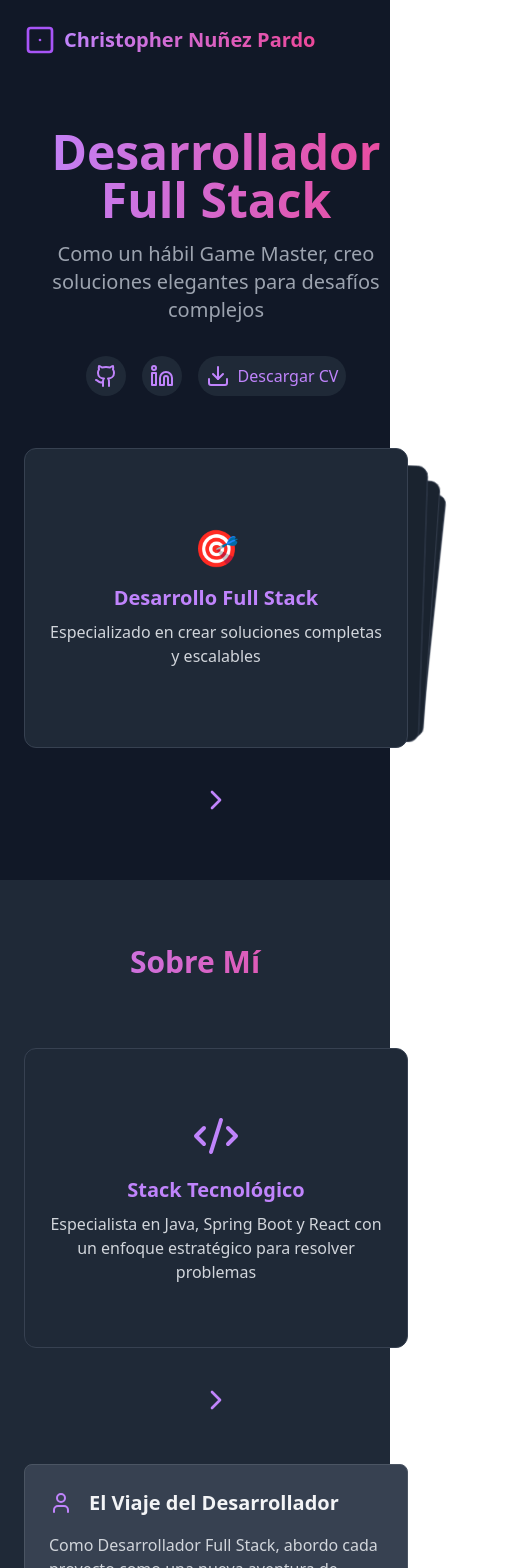
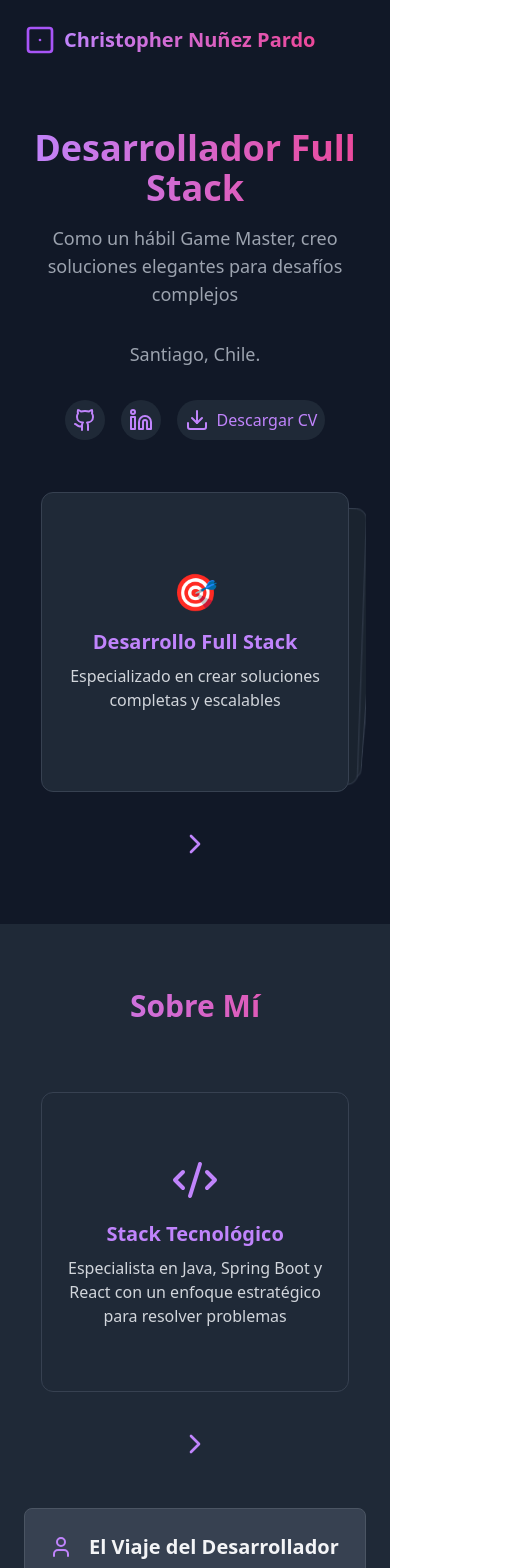
Before and after one commit to SoyElGary1/portfolio, a React (Vite) app: page / in a window 390 px wide. Shown: the top 1568 px of the page, 505 px wide, since content can reach past the window. Built offline with nearby package versions, Linux system fonts and the light colour scheme.

Commit message:
Ajustes en el diseño responsive

```diff
--- a/src/App.tsx
+++ b/src/App.tsx
@@ -48,10 +48,10 @@ function App() {
     : projects.filter(project => project.technologies.includes(selectedTech.toLowerCase()));
 
   return (
-    <div className="min-h-screen bg-gray-900 text-gray-100">
-      <section className="relative">
+    <div className="min-h-screen bg-gray-900 text-gray-100 w-full overflow-hidden">
+      <section className="relative w-full">
         <nav className="absolute w-full z-10 pt-6 px-6">
-          <div className="container mx-auto">
+          <div className="max-w-screen-lg mx-auto w-full">
             <div className="flex items-center justify-between">
               <div className="flex items-center space-x-2">
                 <DiceIcon className="h-8 w-8 text-purple-500" />
@@ -59,25 +59,20 @@ function App() {
                   Christopher Nuñez Pardo
                 </span>
               </div>
-              <div className="hidden md:flex space-x-8">
-                <a href="#about" className="text-gray-300 hover:text-purple-400 transition-colors">Sobre Mí</a>
-                <a href="#technologies" className="text-gray-300 hover:text-purple-400 transition-colors">Tecnologías</a>
-                <a href="#projects" className="text-gray-300 hover:text-purple-400 transition-colors">Proyectos</a>
-                <a href="#contact" className="text-gray-300 hover:text-purple-400 transition-colors">Contacto</a>
-              </div>
             </div>
           </div>
         </nav>
 
-        <div className="container mx-auto px-6 pt-32 pb-16">
-          <div className="grid md:grid-cols-2 gap-8 items-center">
+        <div className="max-w-screen-lg mx-auto px-6 pt-32 pb-16 w-full">
+          <div className="grid grid-cols-1 md:grid-cols-2 gap-8 items-center">
             <div className="text-center md:text-left">
-              <h1 className="text-5xl font-bold mb-4 bg-clip-text text-transparent bg-gradient-to-r from-purple-400 to-pink-500">
+              <h1 className="text-4xl md:text-5xl font-bold mb-4 bg-clip-text text-transparent bg-gradient-to-r from-purple-400 to-pink-500">
                 Desarrollador Full Stack
               </h1>
-              <p className="text-xl text-gray-400 mb-8">
+              <p className="text-lg md:text-xl text-gray-400 mb-8">
                 Como un hábil Game Master, creo soluciones elegantes para desafíos complejos
               </p>
+              <p className="text-lg md:text-xl text-gray-400 mb-8">Santiago, Chile.</p>
               <div className="flex justify-center md:justify-start space-x-4">
                 <a href="https://github.com/SoyElGary1" target="_blank" rel="noopener noreferrer"
                   className="p-2 rounded-full bg-gray-800 text-purple-400 hover:bg-gray-700 transition-colors">
@@ -88,29 +83,25 @@ function App() {
                   <Linkedin className="h-6 w-6" />
                 </a>
                 <a href="/cv.pdf" download="christopher_nunez_cv.pdf"
-                  className="p-2 rounded-full bg-gray-800 text-purple-400 hover:bg-gray-700 transition-colors">
-                  <span className="flex items-center">
-                    <Download className="h-6 w-6" /> {/* Si tienes un ícono de descarga */}
-                    <span className="ml-2">Descargar CV</span> {/* Opcional: texto junto al ícono */}
-                  </span>
+                  className="p-2 rounded-full bg-gray-800 text-purple-400 hover:bg-gray-700 transition-colors flex items-center">
+                  <Download className="h-6 w-6" /> <span className="ml-2">Descargar CV</span>
                 </a>
               </div>
             </div>
-            <div className="flex justify-center items-center">
+            <div className="flex justify-center items-center max-w-full overflow-hidden">
               <HeroSwiper />
             </div>
           </div>
         </div>
       </section>
 
-
       <section id="about" className="bg-gray-800 py-16">
-        <div className="container mx-auto px-6">
+        <div className="max-w-screen-lg mx-auto px-6 w-full">
           <h2 className="text-3xl font-bold text-center mb-12 bg-clip-text text-transparent bg-gradient-to-r from-purple-400 to-pink-500">
             Sobre Mí
           </h2>
-          <div className="grid md:grid-cols-2 gap-12 items-center">
-            <div className="flex justify-center">
+          <div className="grid grid-cols-1 md:grid-cols-2 gap-12 items-center">
+            <div className="flex justify-center max-w-full overflow-hidden">
               <AboutSwiper />
             </div>
             <div className="space-y-6">
--- a/src/index.css
+++ b/src/index.css
@@ -18,7 +18,7 @@
 }
 
 .swiper {
-  width: 100%;
+  width: 90%;
   padding-top: 20px;
   padding-bottom: 20px;
 }
```
Also changed, not shown: 1 other file (tests, documents, lock files or other folders).
